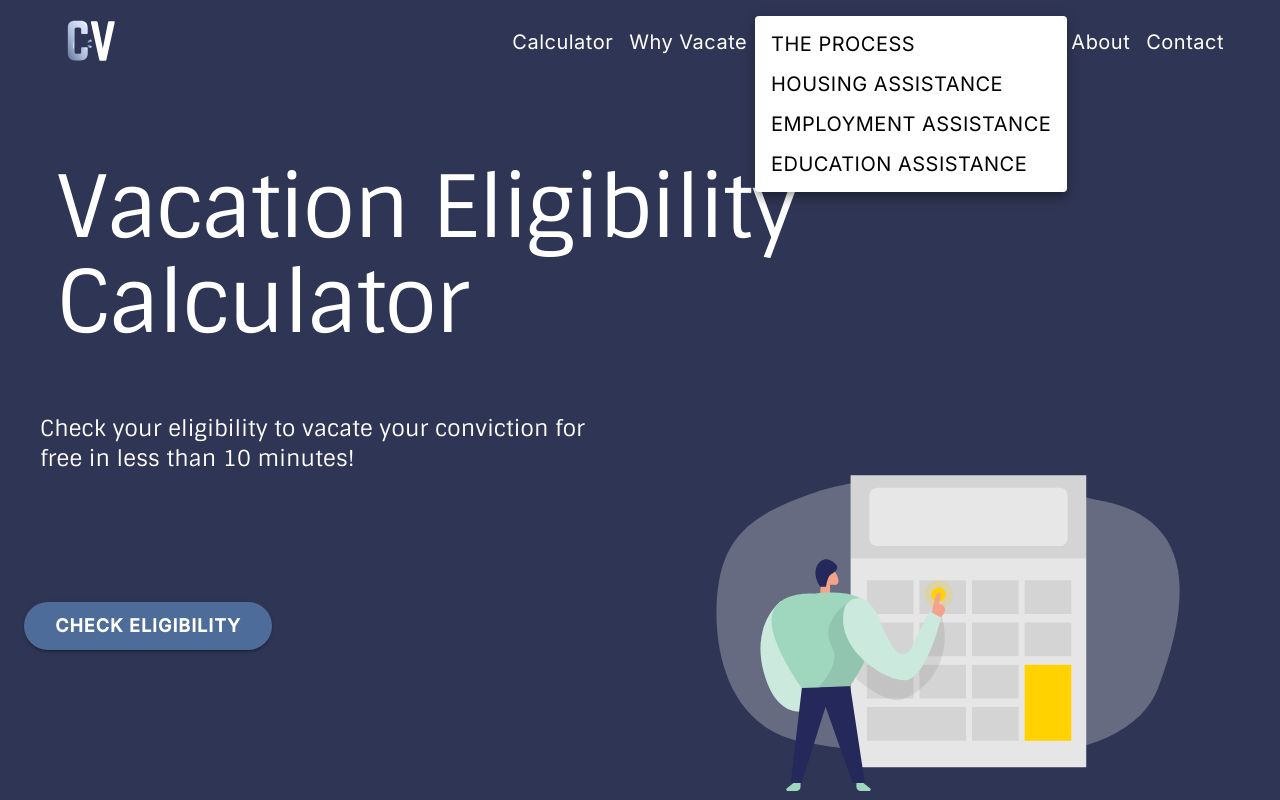
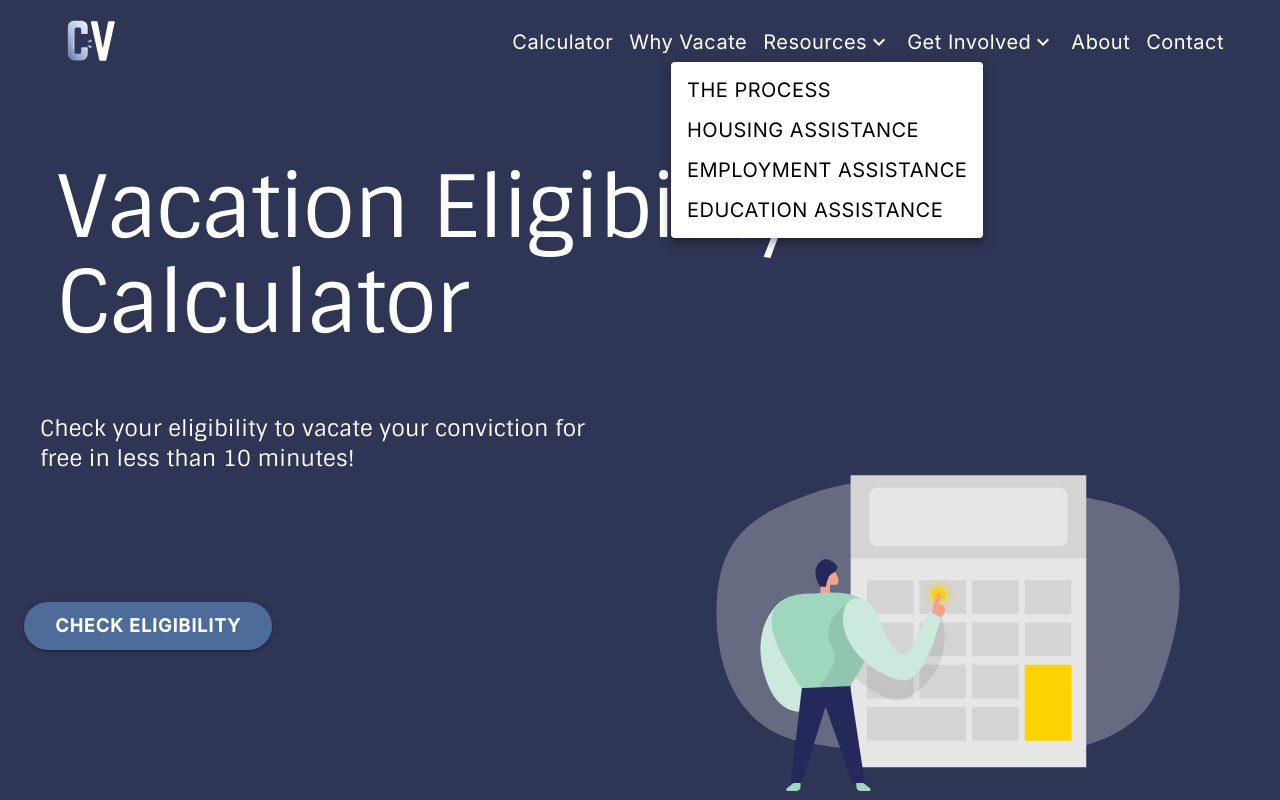
Before and after one commit to openseattle/clearviction-v1, a React (Create React App) app: page / in a window 1280 px wide. Both pictures are taken after a click on the button "Resources". Shown: the top 800 px of the page. Built offline with nearby package versions, Linux system fonts and the light colour scheme.

Commit message:
add aria items to navbutton

```diff
--- a/src/ui-kit/NavButton.jsx
+++ b/src/ui-kit/NavButton.jsx
@@ -14,8 +14,7 @@ const useStyles = makeStyles((theme) => ({
     textTransform: "none",
     "&:hover": { color: "white", textDecoration: "underline" },
   },
-  navText: {
-  },
+  navText: {},
 }));
 const NavButton = ({ page, theme }) => {
   const { name, url, subpages } = page;
@@ -31,15 +30,29 @@ const NavButton = ({ page, theme }) => {
   };
   if (subpages) {
     return (
-      <div>
-        <Button className={classes.navButtonStyle} onClick={handleClick}>
+      <>
+        <Button
+          aria-controls="sub menu"
+          aria-haspopup="true"
+          className={classes.navButtonStyle}
+          onClick={handleClick}
+        >
           <Typography className={classes.navText}>{name}</Typography>
           <ExpandMoreOutlined />
         </Button>
 
         <Menu
           id={"subpages menu"}
+          getContentAnchorEl={null}
           anchorEl={anchorE1}
+          anchorOrigin={{
+            vertical: "bottom",
+            horizontal: "center",
+          }}
+          transformOrigin={{
+            vertical: "top",
+            horizontal: "center",
+          }}
           open={Boolean(anchorE1)}
           onClose={handleClose}
           keepMounted
@@ -55,7 +68,7 @@ const NavButton = ({ page, theme }) => {
             </MenuItem>
           ))}
         </Menu>
-      </div>
+      </>
     );
   } else {
     return (
```
